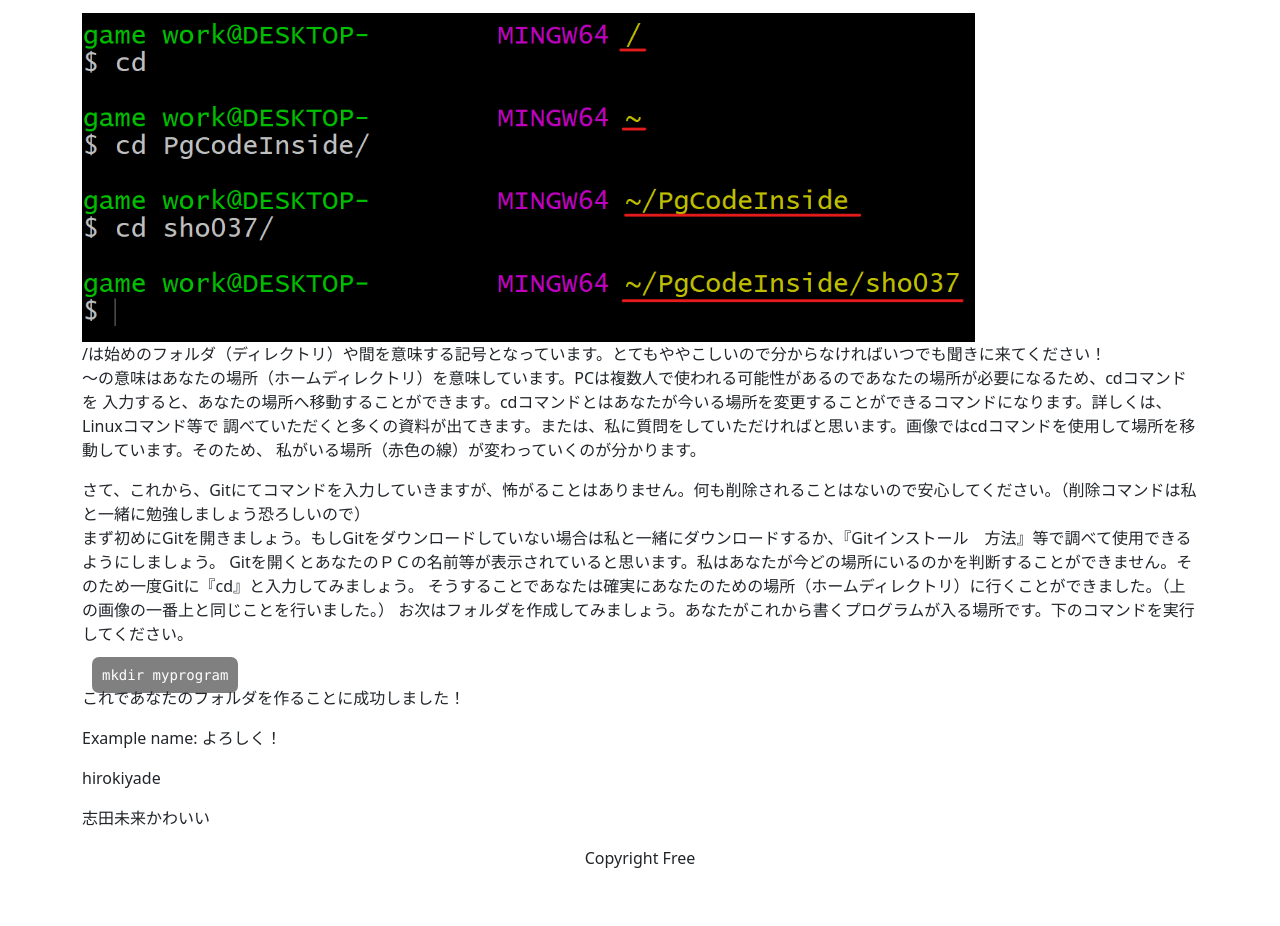
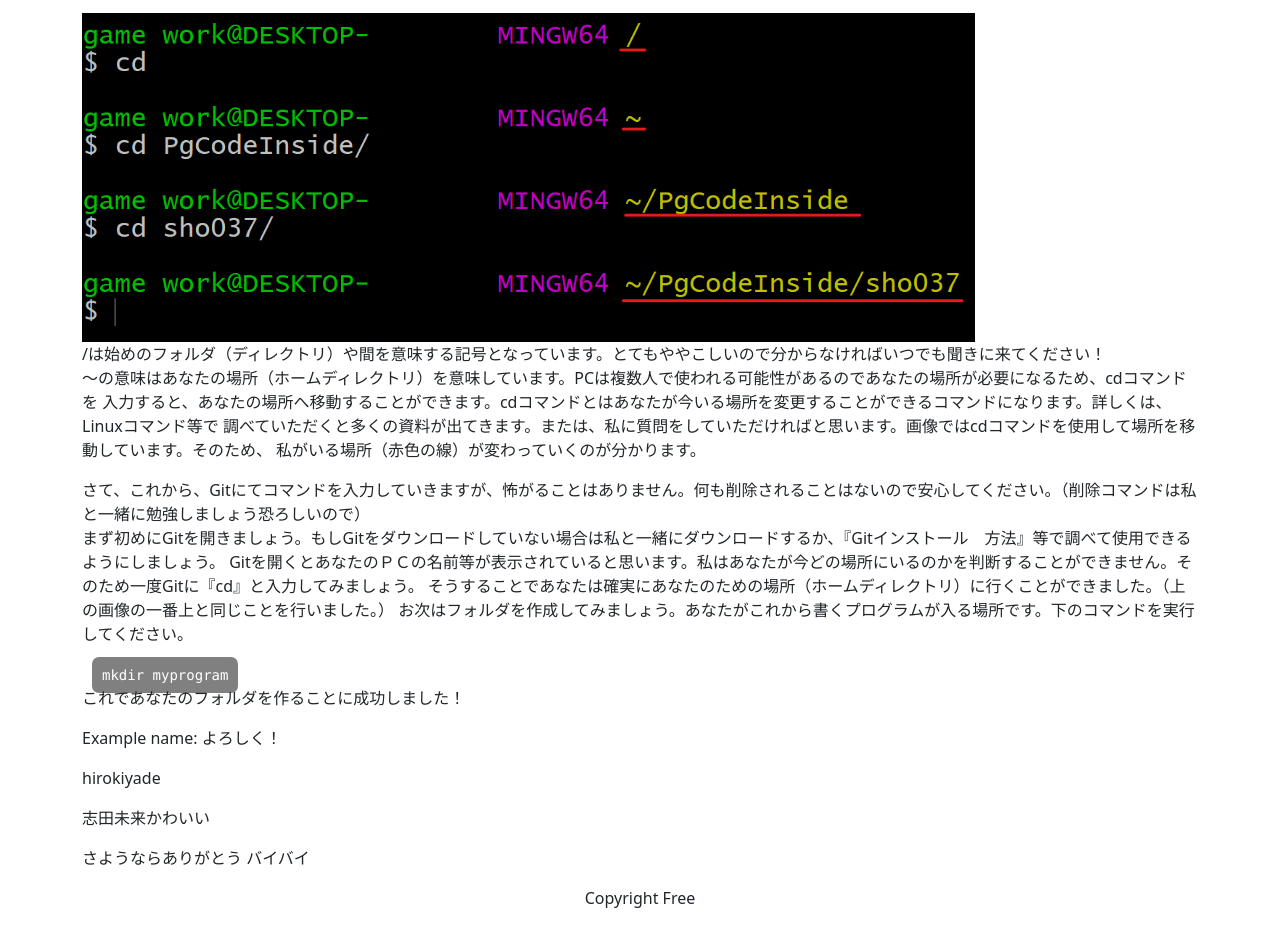
Before and after one commit to sho037/FirstCommit, a website: page index.html in a window 1280 px wide. Shown: the part 145-1071 px from the top of the page. Before the commit the page ends 1031 px from the top, so only its background shows below. Drawn offline with nearby package versions, Linux system fonts and the light colour scheme.

Commit message:
さようならありがとうバイバイ入力

```diff
--- a/index.html
+++ b/index.html
@@ -47,7 +47,9 @@
             <p>Example name: よろしく！</p>
             <p>hirokiyade</p>
             <p>志田未来かわいい</p>
-
+            <p>さようならありがとう
+                バイバイ
+            </p>
             <!-- ここまで -->
         </div>
 
```
